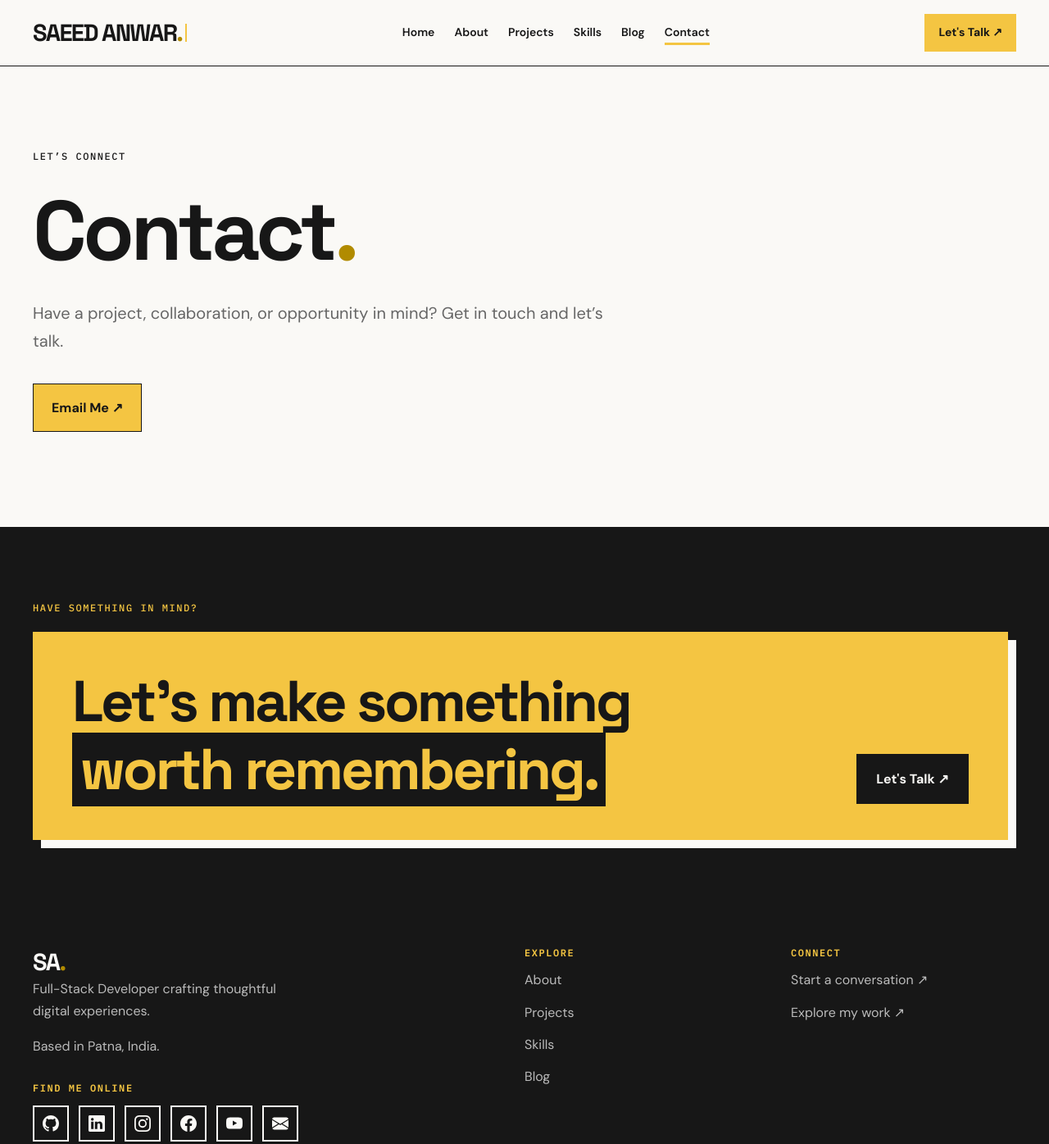
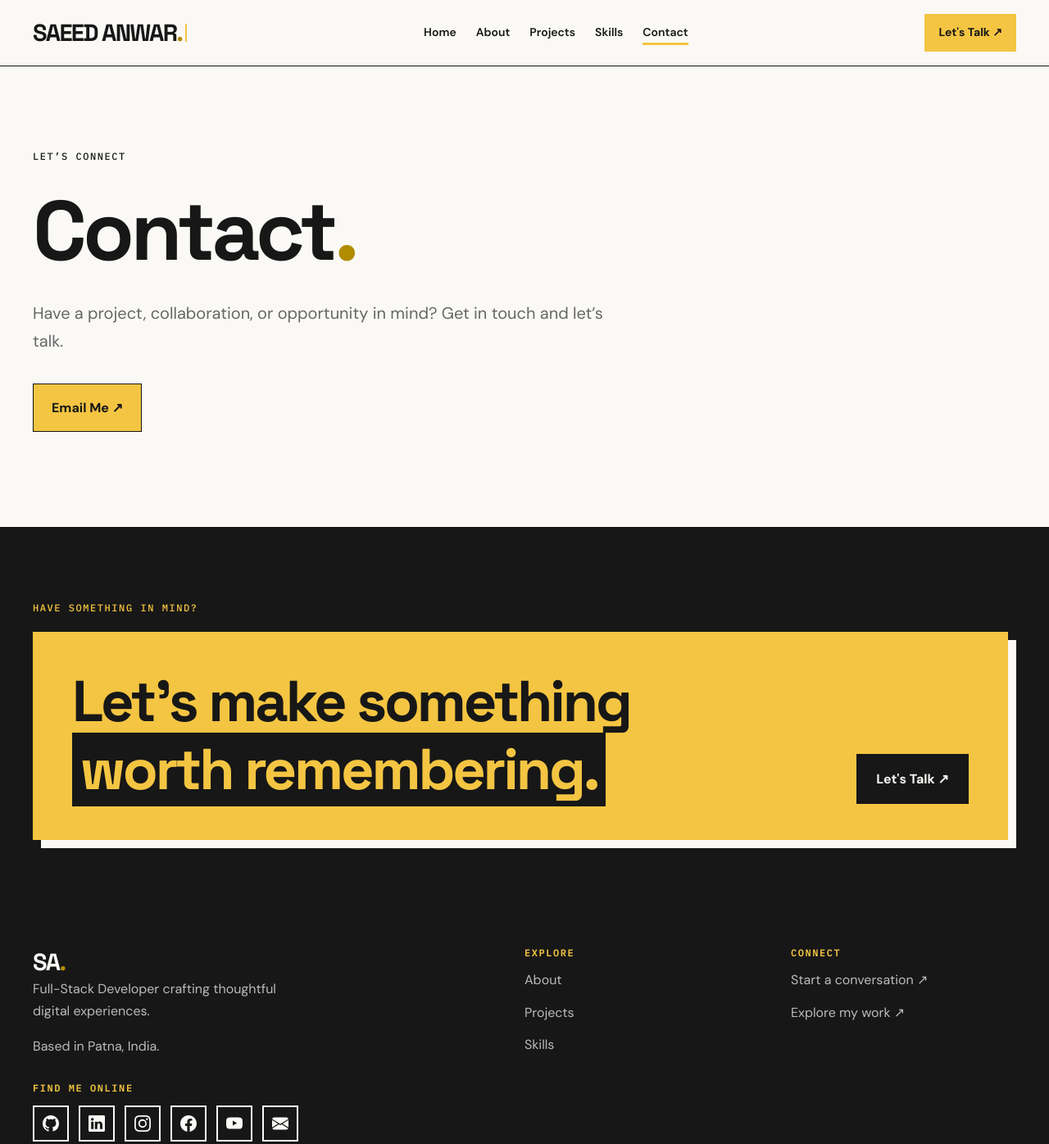
Before and after one commit to Saeed8271/portfolio___, a plain HTML site: page contact.html in a window 1280 px wide. Shown: the top 1396 px of the page at 82% size. Drawn offline with Linux system fonts and the light colour scheme.

Commit message:
Remove duplicate navigation links in contact.html

```diff
--- a/contact.html
+++ b/contact.html
@@ -22,7 +22,7 @@
 <div class="container header-inner">
 <a aria-label="Saeed Anwar - Home" class="logo logo--animated" data-logo-animation href="index.html"><span class="logo__sizer" aria-hidden="true">SAEED ANWAR<span class="logo__dot">.</span></span><span class="logo__display" aria-hidden="true"><span class="logo__typed">SA</span><span class="logo__dot">.</span><span class="logo__cursor"></span></span></a>
 <button class="menu-toggle" aria-label="Toggle navigation" aria-expanded="false" aria-controls="site-nav">☰</button>
-<nav id="site-nav" class="site-nav" aria-label="Main navigation"><a href="index.html">Home</a><a href="about.html">About</a><a href="projects.html">Projects</a><a href="skills.html">Skills</a><a href="blog.html">Blog</a><a href="contact.html">Contact</a></nav>
+<nav id="site-nav" class="site-nav" aria-label="Main navigation"><a href="index.html">Home</a><a href="about.html">About</a><a href="projects.html">Projects</a><a href="skills.html">Skills</a><a href="contact.html">Contact</a></nav>
 <a class="header-cta" href="contact.html">Let's Talk ↗</a>
 </div>
 </header>
@@ -62,7 +62,7 @@
 </ul>
 </nav>
 </div>
-<div><h3>EXPLORE</h3><a href="about.html">About</a><a href="projects.html">Projects</a><a href="skills.html">Skills</a><a href="blog.html">Blog</a></div>
+<div><h3>EXPLORE</h3><a href="about.html">About</a><a href="projects.html">Projects</a><a href="skills.html">Skills</a></div>
 <div><h3>CONNECT</h3><a href="contact.html">Start a conversation ↗</a><a href="projects.html">Explore my work ↗</a></div>
 </div>
 <div class="footer-bottom"><span>© <span data-year></span> Saeed Anwar. All rights reserved.</span><a href="#top">Back to top ↑</a></div>
```
